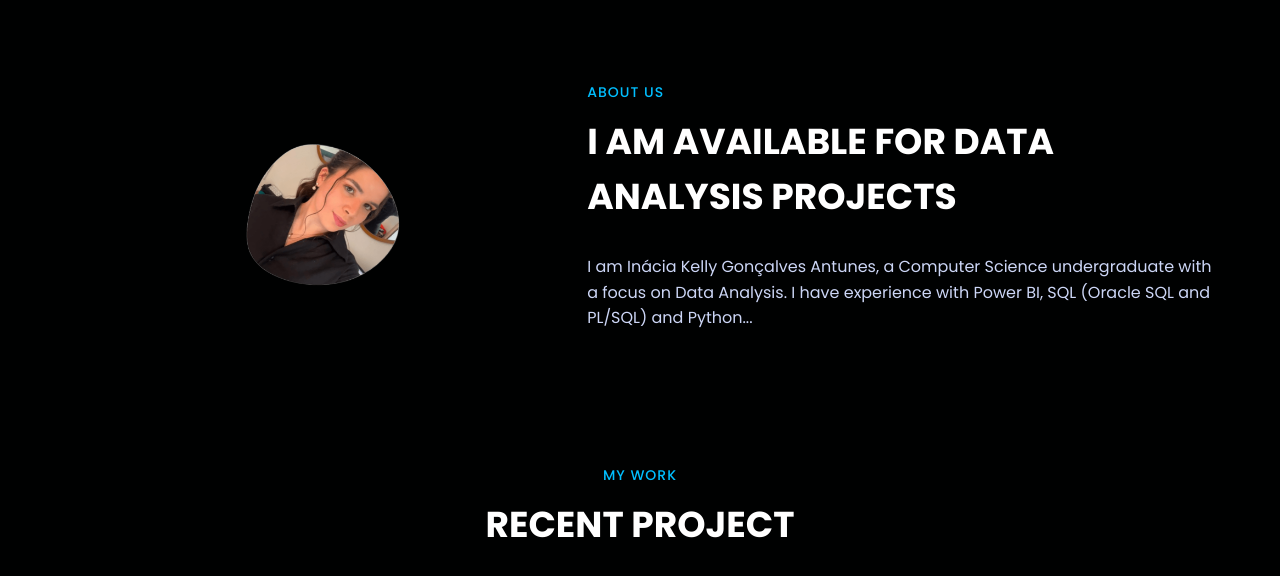
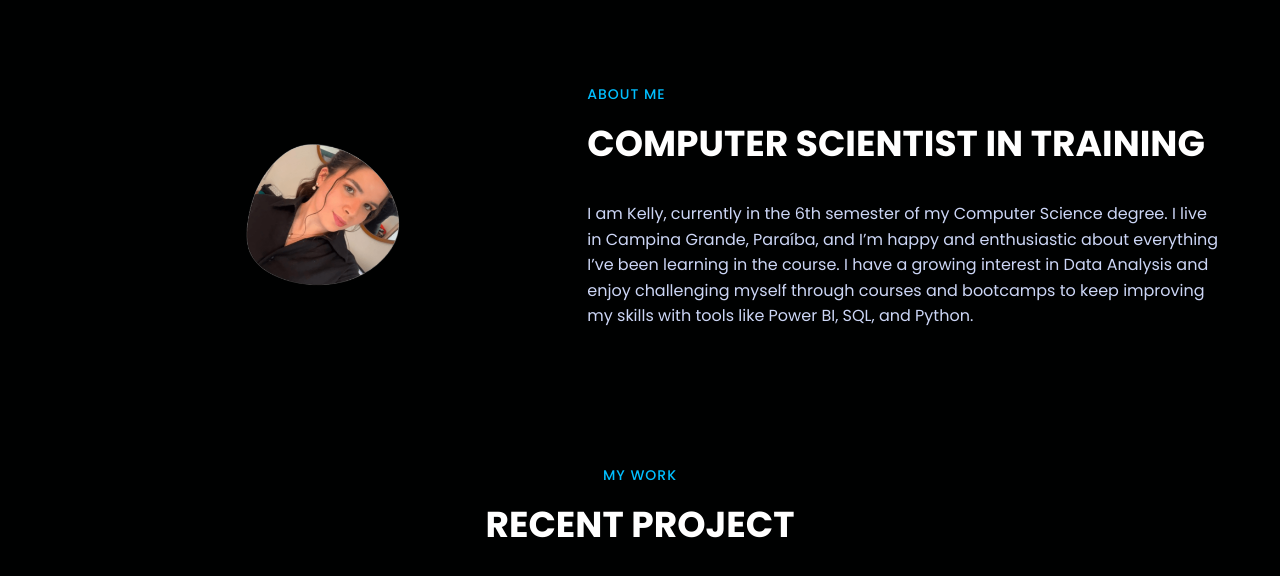
Before and after one commit to Kelly20003/dados-kelly, a plain HTML site: page index.html in a window 1280 px wide. Shown: the part 518-1094 px from the top of the page. Drawn offline with nearby package versions, Linux system fonts and the light colour scheme.

Commit message:
Atualizações no texto

```diff
--- a/index.html
+++ b/index.html
@@ -50,9 +50,11 @@
                     <img src="img/Design sem nome (1) (1).png" alt="kelly">
                 </div>
                 <div class="about-content">
-                    <span class="subtitle">ABOUT US</span>
-                    <h2>I AM AVAILABLE FOR DATA ANALYSIS PROJECTS</h2>
-                    <p>I am Inácia Kelly Gonçalves Antunes, a Computer Science undergraduate with a focus on Data Analysis. I have experience with Power BI, SQL (Oracle SQL and PL/SQL) and Python...</p>
+                    <span class="subtitle">ABOUT ME</span>
+                    <h2>COMPUTER SCIENTIST IN TRAINING</h2>
+                    <p>I am Kelly, currently in the 6th semester of my Computer Science degree. I live in Campina Grande, Paraíba, and I’m happy and enthusiastic about everything I’ve been learning in the course. I have a growing interest in Data Analysis and enjoy challenging myself through courses and bootcamps to keep improving my skills with tools like Power BI, SQL, and Python.
+
+</p>
                 </div>
             </section>
 
```
